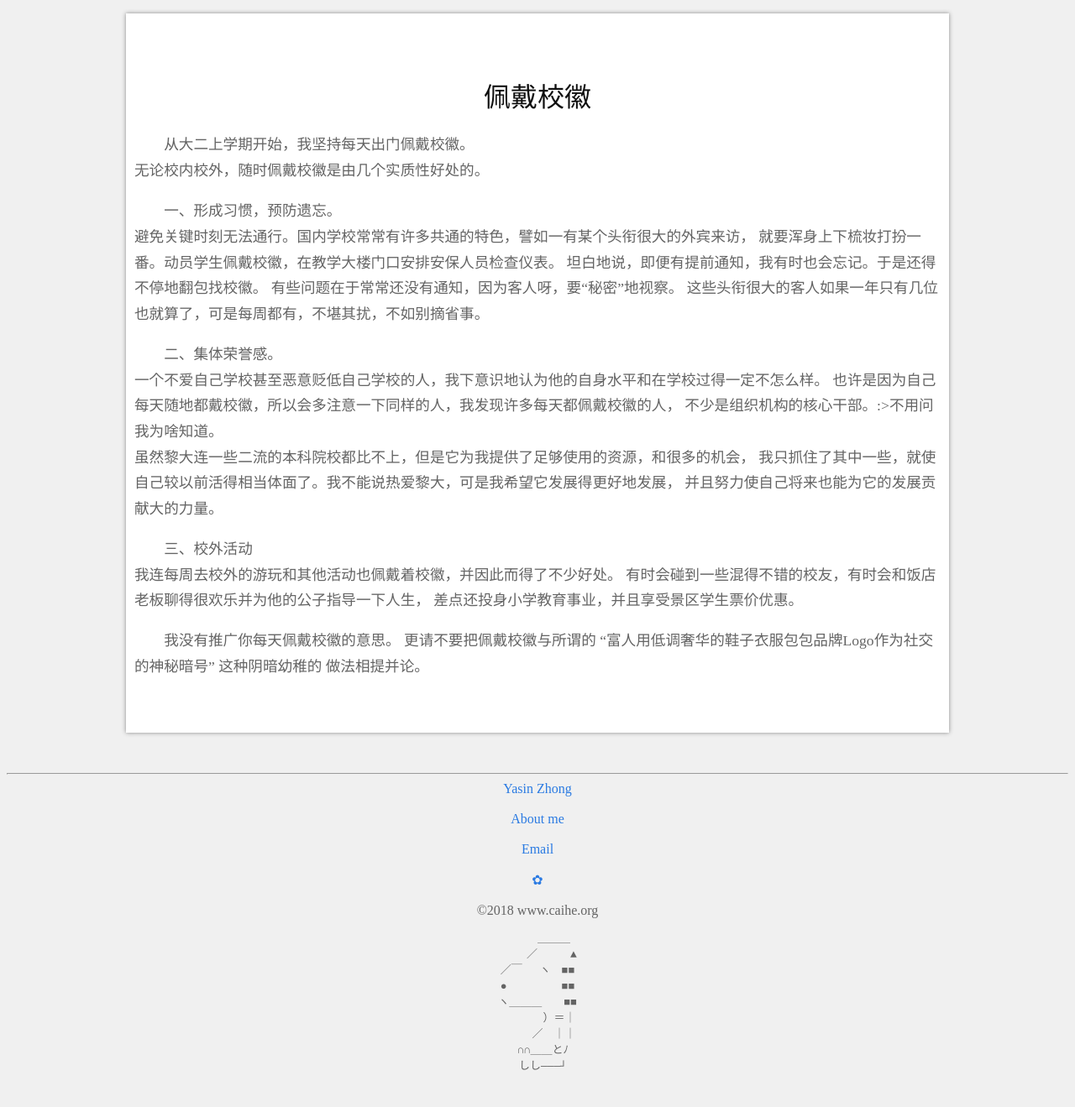
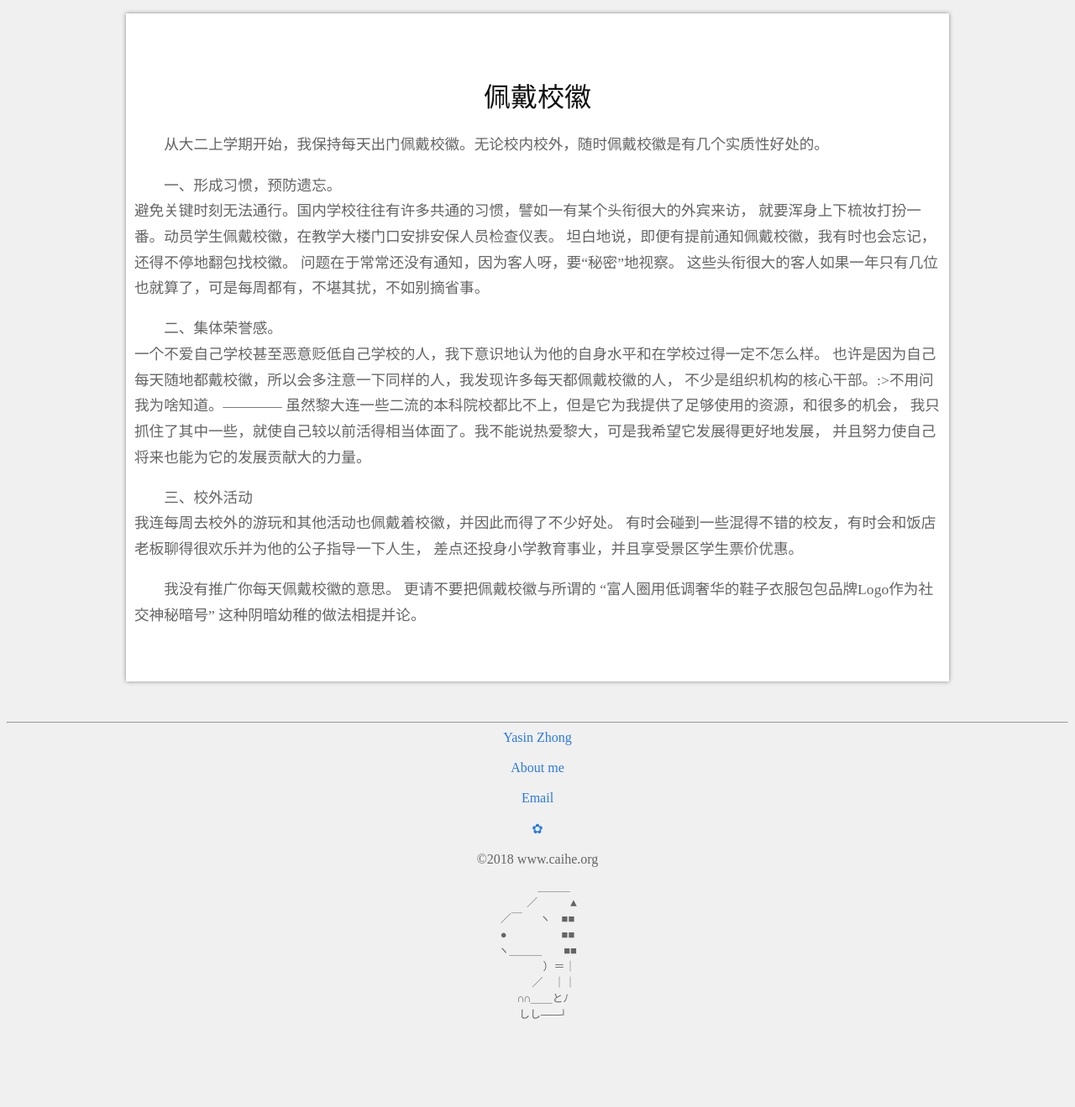
Before and after one commit to YasinZhong/yasinzhong.github.io, a Jekyll site: the page built from _posts/2018-5-15-Badge.html, in a window 1280 px wide. Shown: the whole page at 84% size. Built offline with Jekyll 4.4.1, drawn with Linux system fonts in a browser that asks for light colours; comment, search, counter and statistics services are not loaded; after the commit the page ends 1258 px from its top, so only the background shows below that.

Commit message:
2018/05/26

```diff
--- a/_posts/2018-5-15-Badge.html
+++ b/_posts/2018-5-15-Badge.html
@@ -6,16 +6,15 @@ title: 佩戴校徽
 
 <h1>{{ page.title }}</h1>
 <p>
-	从大二上学期开始，我坚持每天出门佩戴校徽。<br>
-	无论校内校外，随时佩戴校徽是由几个实质性好处的。
+	从大二上学期开始，我保持每天出门佩戴校徽。无论校内校外，随时佩戴校徽是有几个实质性好处的。
 </p>
 
 <p>
 	一、形成习惯，预防遗忘。<br>
-	避免关键时刻无法通行。国内学校常常有许多共通的特色，譬如一有某个头衔很大的外宾来访，
+	避免关键时刻无法通行。国内学校往往有许多共通的习惯，譬如一有某个头衔很大的外宾来访，
 	就要浑身上下梳妆打扮一番。动员学生佩戴校徽，在教学大楼门口安排安保人员检查仪表。
-	坦白地说，即便有提前通知，我有时也会忘记。于是还得不停地翻包找校徽。
-	有些问题在于常常还没有通知，因为客人呀，要“秘密”地视察。
+	坦白地说，即便有提前通知佩戴校徽，我有时也会忘记，还得不停地翻包找校徽。
+	问题在于常常还没有通知，因为客人呀，要“秘密”地视察。
 	这些头衔很大的客人如果一年只有几位也就算了，可是每周都有，不堪其扰，不如别摘省事。
 </p>
 
@@ -23,7 +22,7 @@ title: 佩戴校徽
 	二、集体荣誉感。<br>
 	一个不爱自己学校甚至恶意贬低自己学校的人，我下意识地认为他的自身水平和在学校过得一定不怎么样。
 	也许是因为自己每天随地都戴校徽，所以会多注意一下同样的人，我发现许多每天都佩戴校徽的人，
-	不少是组织机构的核心干部。:>不用问我为啥知道。<br>
+	不少是组织机构的核心干部。:>不用问我为啥知道。————
 	虽然黎大连一些二流的本科院校都比不上，但是它为我提供了足够使用的资源，和很多的机会，
 	我只抓住了其中一些，就使自己较以前活得相当体面了。我不能说热爱黎大，可是我希望它发展得更好地发展，
 	并且努力使自己将来也能为它的发展贡献大的力量。
@@ -38,6 +37,5 @@ title: 佩戴校徽
 
 <p>
 	我没有推广你每天佩戴校徽的意思。
-	更请不要把佩戴校徽与所谓的 “富人用低调奢华的鞋子衣服包包品牌Logo作为社交的神秘暗号” 这种阴暗幼稚的
-	做法相提并论。
+	更请不要把佩戴校徽与所谓的 “富人圈用低调奢华的鞋子衣服包包品牌Logo作为社交神秘暗号” 这种阴暗幼稚的做法相提并论。
 </p>
--- a/post0/twi.html
+++ b/post0/twi.html
@@ -15,7 +15,7 @@ title: 最近如何？
 
   <b>2018-05-10 夏天到了</b><p>
   夏天到了。黎大的女孩子又多又好看，我特别爱看她们的大腿，雪白圆润而丰满，剖纵比例恰到好处。
-  因为并不急着找什么女朋友，所以无聊时，我能毫无忌惮、笑眯眯地打量她们。倒是看多了...又没什么稀罕和意思。
+  因为并不急着找什么女朋友，所以无聊时，我能毫不要脸、肆无忌惮地、笑眯眯地打量她们。倒是看多了...又没什么稀罕和意思。
   </p>
 
   <b>2018-01-10 生活方式</b><p>
```
